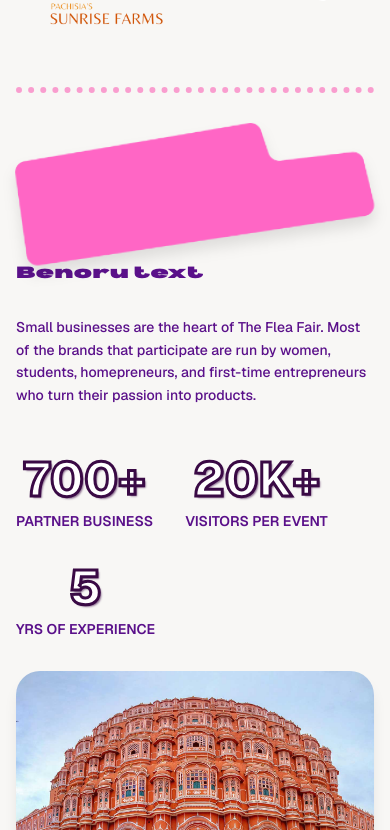
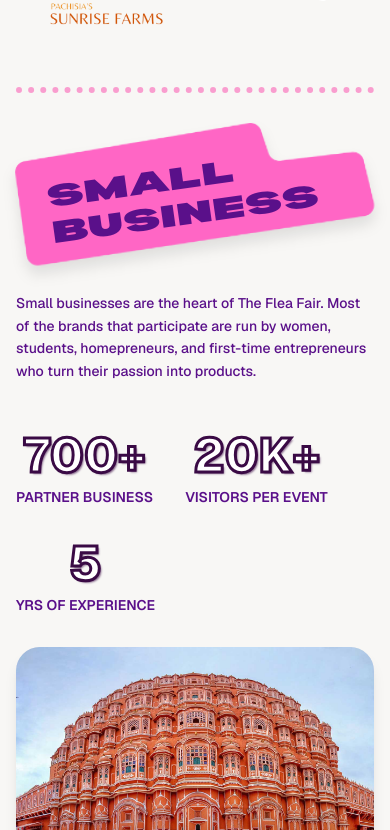
Before and after one commit to AmishiR/FLEA_FAIR, a Next.js app: page / in a window 390 px wide. Shown: the part 1794-2624 px from the top of the page. Built offline with nearby package versions, Linux system fonts and the light colour scheme.

Commit message:
heading animation changes

```diff
--- a/components/AboutUs.tsx
+++ b/components/AboutUs.tsx
@@ -70,37 +70,60 @@ export default function AboutUs() {
             className="space-y-8"
             initial="hidden"
             whileInView="visible"
-            viewport={{ once: true, margin: "-100px" }}
+            viewport={{ once: true, amount: 0.3 }}
             variants={staggerContainer}
           >
             {/* Title */}
-            <motion.div className="inline-block" variants={fadeInUp}>
+            <div className="inline-block">
+              {/* ABOUT */}
               <div className="relative">
                 <motion.div
                   className="absolute inset-0 bg-linear-to-r from-[#a3e635] to-[#84cc16] rounded-2xl transform -rotate-4 z-10"
+                  initial={{ opacity: 0, scale: 0.8, rotate: -10 }}
+                  whileInView={{ opacity: 1, scale: 1, rotate: -4 }}
+                  viewport={{ once: true, amount: 0.8 }}
+                  transition={{ duration: 0.5, ease: "easeOut" }}
                   whileHover={{ rotate: -6, scale: 1.05 }}
-                  transition={{ duration: 0.3 }}
                 />
-                <h2 className="relative px-6 py-3 text-4xl md:text-5xl font-black uppercase text-[#0ea5e9] transform -rotate-4 z-10">
+                <motion.h2
+                  className="relative px-6 py-3 text-4xl md:text-5xl font-benoru uppercase text-[#0ea5e9] transform -rotate-4 z-10"
+                  initial={{ opacity: 0, y: 20 }}
+                  whileInView={{ opacity: 1, y: 0 }}
+                  viewport={{ once: true, amount: 0.8 }}
+                  transition={{ duration: 0.6, delay: 0.2, ease: "easeOut" }}
+                >
                   ABOUT
-                </h2>
+                </motion.h2>
               </div>
 
+              {/* US */}
               <div className="relative -mt-3 ml-20">
                 <motion.div
                   className="absolute inset-0 bg-linear-to-r from-[#ef4444] to-[#dc2626] rounded-2xl transform rotate-3"
+                  initial={{ opacity: 0, scale: 0.8, rotate: 10 }}
+                  whileInView={{ opacity: 1, scale: 1, rotate: 3 }}
+                  viewport={{ once: true, amount: 0.8 }}
+                  transition={{ duration: 0.5, delay: 0.3, ease: "easeOut" }}
                   whileHover={{ rotate: 5, scale: 1.05 }}
-                  transition={{ duration: 0.3 }}
                 />
-                <h2 className="relative px-6 py-3 text-4xl md:text-5xl font-black uppercase text-[#fbbf24] transform rotate-3">
+                <motion.h2
+                  className="relative px-6 py-3 pl-13 text-4xl md:text-5xl font-benoru uppercase text-[#fbbf24] transform rotate-3"
+                  initial={{ opacity: 0, y: 20 }}
+                  whileInView={{ opacity: 1, y: 0 }}
+                  viewport={{ once: true, amount: 0.8 }}
+                  transition={{ duration: 0.6, delay: 0.5, ease: "easeOut" }}
+                >
                   US
-                </h2>
+                </motion.h2>
               </div>
-            </motion.div>
+            </div>
 
             {/* Description */}
             <motion.div
               className="space-y-6 text-[#5b21b6] leading-relaxed"
+              initial="hidden"
+              whileInView="visible"
+              viewport={{ once: true, amount: 0.5 }}
               variants={fadeInUp}
             >
               <p className="text-base md:text-lg">
@@ -113,7 +136,13 @@ export default function AboutUs() {
             </motion.div>
 
             {/* Socials */}
-            <motion.div className="space-y-4" variants={fadeInUp}>
+            <motion.div
+              className="space-y-4"
+              initial="hidden"
+              whileInView="visible"
+              viewport={{ once: true, amount: 0.5 }}
+              variants={fadeInUp}
+            >
               <h3 className="text-xl md:text-2xl font-black uppercase text-[#5b21b6]">
                 FOLLOW US ON SOCIALS
               </h3>
@@ -163,7 +192,7 @@ export default function AboutUs() {
             className="grid grid-cols-3 gap-3 md:gap-4"
             initial="hidden"
             whileInView="visible"
-            viewport={{ once: true, margin: "-100px" }}
+            viewport={{ once: true, amount: 0.3 }}
             variants={staggerContainer}
           >
             <motion.div className="bg-[#0ea5e9] h-32 sm:h-40 md:h-48 rounded-tr-[60px]" variants={rotateIn} />
--- a/components/InfoSection.tsx
+++ b/components/InfoSection.tsx
@@ -1,4 +1,5 @@
 import React from 'react';
+import { motion } from 'framer-motion';
 
 // Inline STATS instead of importing from constants
 const STATS = [
@@ -9,37 +10,109 @@ const STATS = [
 
 const InfoSection: React.FC = () => {
   return (
-    <div className="flex flex-col items-start space-y-8 sticky top-8">
+    <div className="flex flex-col items-start space-y-8 sticky">
 
       {/* Pink Badge Image */}
-      <div className="w-full text-[#5a108a] max-w-md relative group cursor-pointer hover:scale-105 transition-transform duration-300">
-        <img
+      <motion.div
+        className="flex flex-col items-start"
+        initial={{ opacity: 0, y: -20 }}
+        whileInView={{ opacity: 1, y: 0 }}
+        viewport={{ once: true, amount: 0.3 }}
+        transition={{ duration: 0.6, ease: "easeOut" }}
+      >
+        <motion.div
+          className="w-full max-w-md relative group cursor-pointer"
+          whileHover={{ scale: 1.05, rotate: -3 }}
+          transition={{ duration: 0.3, ease: "easeInOut" }}
+        >
+
+          {/* Rotated wrapper so image + text share the same angle */}
+          <div className="relative -rotate-2">
+
+            {/* Image */}
+            <motion.img
               src="/SMALL_BUISNESS.png"
               alt="Small Business Badge"
-          className="w-full h-auto drop-shadow-xl transform -rotate-2 rounded-xl"
+              className="w-full h-auto drop-shadow-xl rounded-xl"
+              initial={{ scale: 0.9, opacity: 0 }}
+              whileInView={{ scale: 1, opacity: 1 }}
+              viewport={{ once: true, amount: 0.3 }}
+              transition={{ duration: 0.5, delay: 0.1 }}
             />
-        <p className="font-benoru">Benoru text</p>
+
+            {/* Text inside the image */}
+            <motion.div
+              className="absolute inset-0 flex items-center justify-center"
+              initial={{ opacity: 0, scale: 0.8 }}
+              whileInView={{ opacity: 1, scale: 1 }}
+              viewport={{ once: true, amount: 0.3 }}
+              transition={{
+                duration: 0.6,
+                delay: 0.3,
+                type: "spring",
+                stiffness: 200,
+                damping: 15
+              }}
+            >
+              <span className="font-benoru text-[#5a108a]
+                  text-3xl
+                  sm:text-3xl
+                  md:text-4xl
+                  lg:text-[2.5rem]
+                  -rotate-6
+                  pl-8">
+                SMALL BUSINESS
+              </span>
+            </motion.div>
 
           </div>
+        </motion.div>
+      </motion.div>
+
 
       {/* Description */}
-      <div className="prose  text-[#5a108a] text-brand-[#5a108a] font-medium text-sm md:text-base leading-relaxed max-w-md">
+      <motion.div
+        className="prose text-[#5a108a] text-brand-[#5a108a] font-medium text-sm md:text-base leading-relaxed max-w-md"
+        initial={{ opacity: 0, x: -30 }}
+        whileInView={{ opacity: 1, x: 0 }}
+        viewport={{ once: true, amount: 0.5 }}
+        transition={{ duration: 0.6, delay: 0.2 }}
+      >
         <p>
           Small businesses are the heart of The Flea Fair. Most of the brands that participate are run by women, students, homepreneurs, and first-time entrepreneurs who turn their passion into products.
         </p>
-      </div>
+      </motion.div>
 
       {/* Stats */}
-      <div className="flex flex-wrap gap-8 items-start pt-4">
+      <motion.div
+        className="flex flex-wrap gap-8 items-start pt-4"
+        initial={{ opacity: 0 }}
+        whileInView={{ opacity: 1 }}
+        viewport={{ once: true, amount: 0.3 }}
+        transition={{ duration: 0.6, delay: 0.3 }}
+      >
         {STATS.map((stat, idx) => (
-    <div key={idx} className="flex flex-col items-center">
+          <motion.div
+            key={idx}
+            className="flex flex-col items-center"
+            initial={{ opacity: 0, y: 20 }}
+            whileInView={{ opacity: 1, y: 0 }}
+            viewport={{ once: true, amount: 0.5 }}
+            transition={{
+              duration: 0.5,
+              delay: 0.4 + (idx * 0.1),
+              type: "spring",
+              stiffness: 100
+            }}
+            whileHover={{ scale: 1.1 }}
+          >
             {/* Number with outline effect */}
             <span
               className="relative text-5xl md:text-6xl font-extrabold text-[#5a108a]"
               style={{
-          WebkitTextStroke: "3px #3a0a45", // dark purple outline
-          color: "#ffffff", // text color white
-          textShadow: "2px 2px 2px rgba(58, 10, 69, 0.6)", // subtle dark purple shadow
+                WebkitTextStroke: "3px #3a0a45",
+                color: "#ffffff",
+                textShadow: "2px 2px 2px rgba(58, 10, 69, 0.6)",
               }}
             >
               {stat.value}
@@ -49,9 +122,9 @@ const InfoSection: React.FC = () => {
             <span className="text-sm md:text-base font-semibold text-[#5a108a] mt-2 text-center uppercase">
               {stat.label}
             </span>
-    </div>
+          </motion.div>
         ))}
-</div>
+      </motion.div>
 
     </div>
   );
```
Lines whose indentation alone changed are shown as unchanged.
